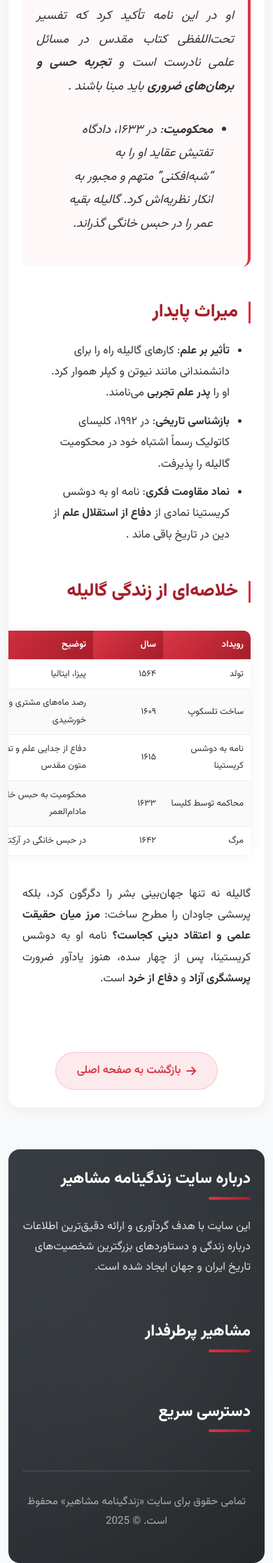
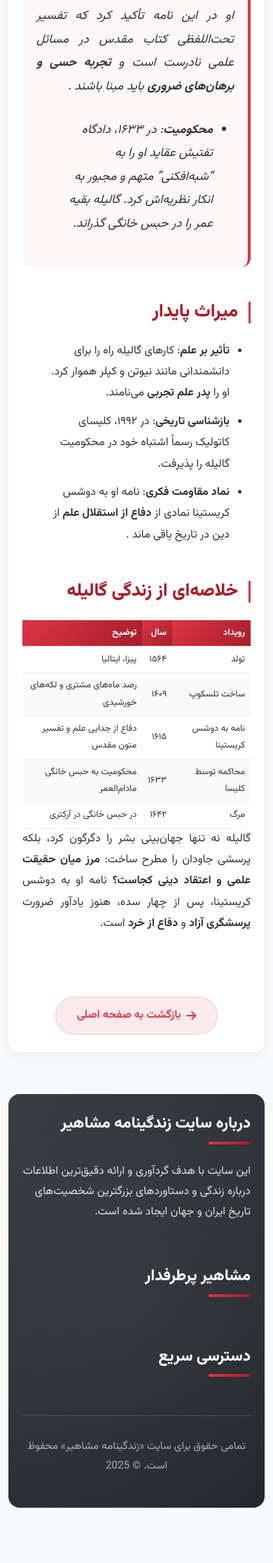
Before and after one commit to darkblog/darkblog.github.io, a Jekyll site: the page built from _posts/2025-7-5-68.md, in a window 390 px wide. Shown: the part 1587-3820 px from the top of the page at 70% size. Built offline with Jekyll 4.4.1, drawn with Linux system fonts in a browser that asks for light colours; after the commit the page ends 3741 px from its top, so only the background shows below that.

Commit message:
Update post.html

```diff
--- a/_layouts/post.html
+++ b/_layouts/post.html
@@ -241,62 +241,69 @@
         }
 
         /* Professional Table Styles - تغییرات اساسی برای ریسپانسیو */
+        .post-content .table-container {
+            margin: 30px 0;
+            border-radius: 10px;
+            overflow: hidden;
+            box-shadow: 0 5px 15px rgba(0, 0, 0, 0.05);
+        }
+
+        .post-content .table-responsive {
+            display: block;
+            width: 100%;
+            overflow-x: auto;
+            -webkit-overflow-scrolling: touch;
+            -ms-overflow-style: -ms-autohiding-scrollbar;
+        }
+
         .post-content table {
             width: 100%;
+            min-width: 100%;
             border-collapse: collapse;
-            margin: 40px 0;
-            box-shadow: 0 0 20px rgba(0, 0, 0, 0.05);
-            border-radius: 10px;
-            overflow: hidden;
-            font-size: 1rem;
-            min-width: 100%; /* تغییر مهم: حداقل عرض 100% */
+            margin: 0;
         }
 
-        .post-content th {
+        .post-content table th {
             background: linear-gradient(135deg, var(--primary-color), var(--primary-dark));
             color: white;
             font-weight: 700;
             padding: 15px 20px;
             text-align: right;
             border-bottom: 2px solid rgba(255, 255, 255, 0.1);
-            white-space: nowrap; /* جلوگیری از شکستن سرفصل‌ها */
+            white-space: nowrap;
         }
 
-        .post-content td {
+        .post-content table td {
             padding: 15px 20px;
             border-bottom: 1px solid rgba(0, 0, 0, 0.05);
             transition: all 0.2s ease;
-            min-width: 120px; /* حداقل عرض برای سلول‌ها */
         }
 
-        .post-content tr:nth-child(even) {
+        .post-content table tr:nth-child(even) {
             background-color: rgba(0, 0, 0, 0.02);
         }
 
-        .post-content tr:hover td {
+        .post-content table tr:hover td {
             background-color: rgba(220, 53, 69, 0.03);
         }
 
-        .table-responsive {
-            display: block;
-            width: 100%;
-            overflow-x: auto;
-            -webkit-overflow-scrolling: touch;
-            margin: 30px 0;
-            border-radius: 10px;
-            box-shadow: 0 5px 15px rgba(0, 0, 0, 0.05);
-            -ms-overflow-style: -ms-autohiding-scrollbar; /* بهبود در اینترنت اکسپلورر */
-        }
-
-        /* مخفی کردن اسکرولبار در مرورگرهای وبکیت */
-        .table-responsive::-webkit-scrollbar {
-            -webkit-appearance: none;
+        /* استایل اسکرولبار برای جدول */
+        .post-content .table-responsive::-webkit-scrollbar {
             height: 8px;
         }
 
-        .table-responsive::-webkit-scrollbar-thumb {
+        .post-content .table-responsive::-webkit-scrollbar-track {
+            background: rgba(0, 0, 0, 0.05);
             border-radius: 4px;
-            background-color: rgba(0,0,0,.2);
+        }
+
+        .post-content .table-responsive::-webkit-scrollbar-thumb {
+            background: var(--primary-light);
+            border-radius: 4px;
+        }
+
+        .post-content .table-responsive::-webkit-scrollbar-thumb:hover {
+            background: var(--primary-color);
         }
 
         .back-to-home {
@@ -415,8 +422,9 @@
 
         /* Responsive adjustments - تغییرات مهم برای جدول */
         @media (max-width: 992px) {
-            .post-content table {
-                min-width: 800px; /* برای تبلت‌ها */
+            .post-content table th,
+            .post-content table td {
+                padding: 12px 15px;
             }
         }
 
@@ -451,14 +459,10 @@
                 font-size: 1.3rem;
             }
 
-            .post-content table {
+            .post-content table th,
+            .post-content table td {
+                padding: 10px 12px;
                 font-size: 0.9rem;
-                min-width: 650px; /* تنظیم حداقل عرض برای تبلت */
-            }
-
-            .post-content th,
-            .post-content td {
-                padding: 12px 15px;
             }
         }
 
@@ -488,26 +492,22 @@
                 padding: 30px 20px;
             }
 
-            .post-content table {
+            .post-content table th,
+            .post-content table td {
+                padding: 8px 10px;
                 font-size: 0.85rem;
-                min-width: 500px; /* تنظیم حداقل عرض برای موبایل */
-            }
-
-            .post-content th,
-            .post-content td {
-                padding: 10px 12px;
-                min-width: 100px; /* حداقل عرض برای سلول‌ها در موبایل */
             }
         }
 
+        /* استایل برای دستگاه‌های بسیار کوچک */
         @media (max-width: 480px) {
-            .post-content table {
-                min-width: 400px; /* تنظیم برای دستگاه‌های بسیار کوچک */
+            .post-content .table-responsive {
+                border-radius: 8px;
             }
 
-            .post-content th,
-            .post-content td {
-                padding: 8px 10px;
+            .post-content table th,
+            .post-content table td {
+                padding: 6px 8px;
                 font-size: 0.8rem;
             }
         }
```
Also changed, not shown: other parts of _layouts/post.html (+1 -1 lines).
